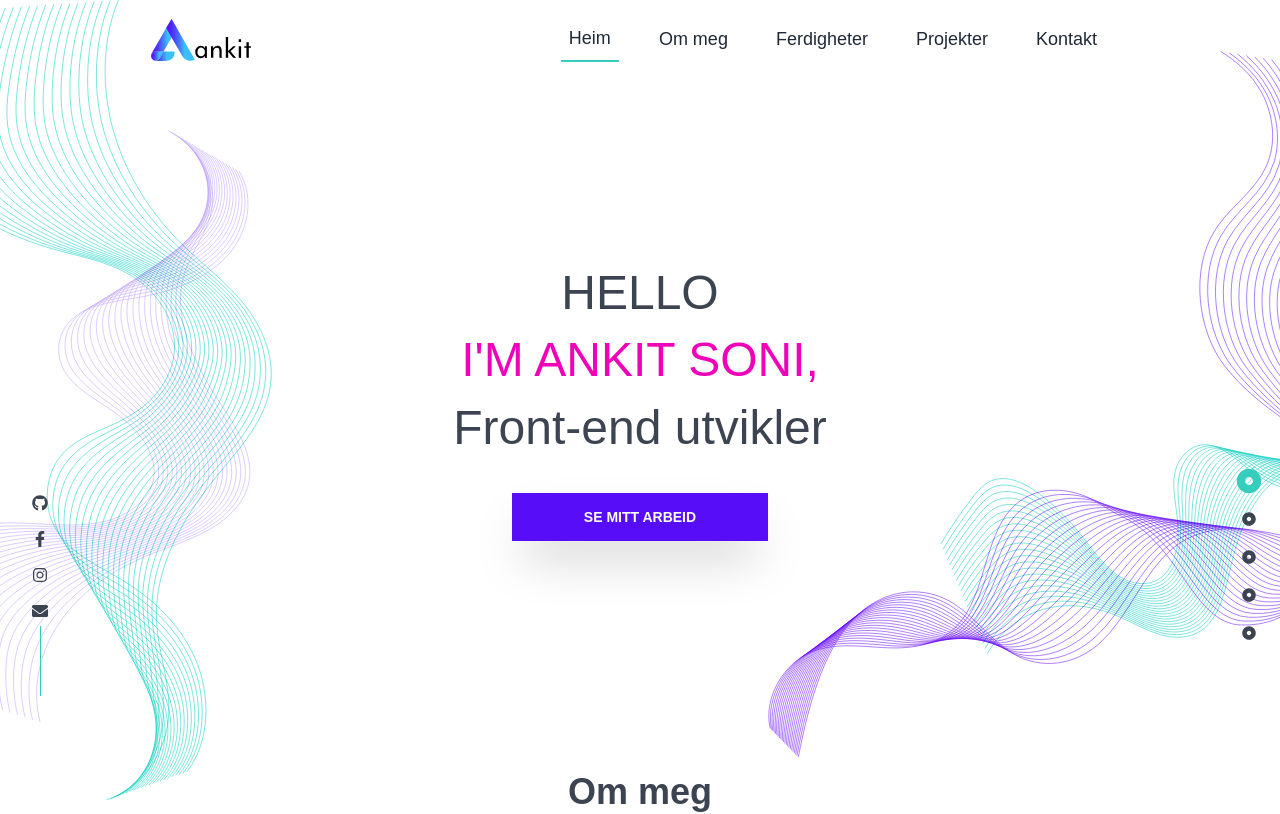
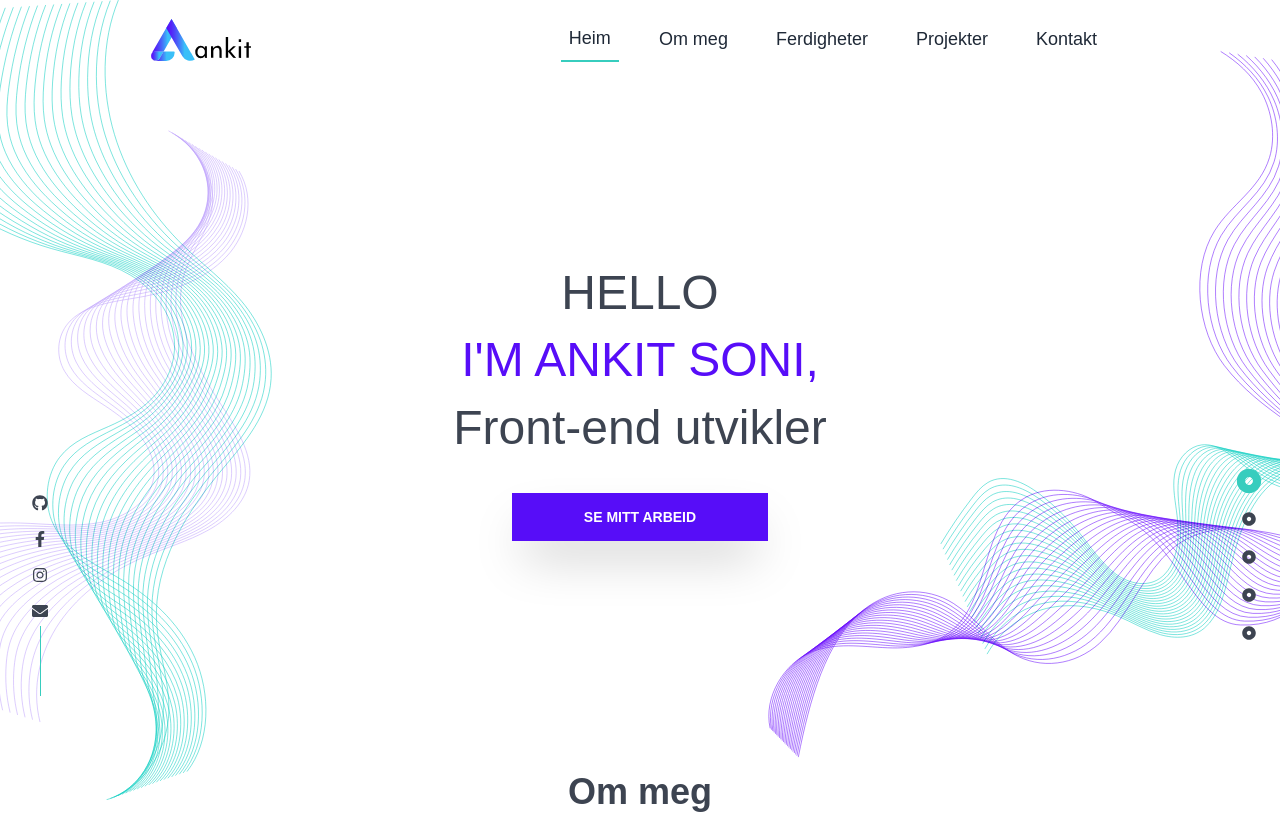
Before and after one commit to aktson/ankit-react-portfolio, a React (Create React App) app: page / in a window 1280 px wide. Shown: the top 814 px of the page. Built offline with nearby package versions, Linux system fonts and the light colour scheme; no server answers.

Commit message:
Update Hero.jsx

```diff
--- a/src/components/sections/Hero.jsx
+++ b/src/components/sections/Hero.jsx
@@ -19,7 +19,7 @@ function Hero() {
 						<div className=" grid lg:grid-cols-1 text-primary lg:justify-items-center text-center ">
 							<div className="p-2">
 								<h1>
-									HELLO <br /> <span className="text-secondary">I'M ANKIT SONI,</span>
+									HELLO <br /> <span className="text-primary">I'M ANKIT SONI,</span>
 									<br /> Front-end utvikler
 								</h1>
 								<Link className="btn btn-primary btn-md sm:btn-wide " to="about" smooth={true} duration={500}>
```
